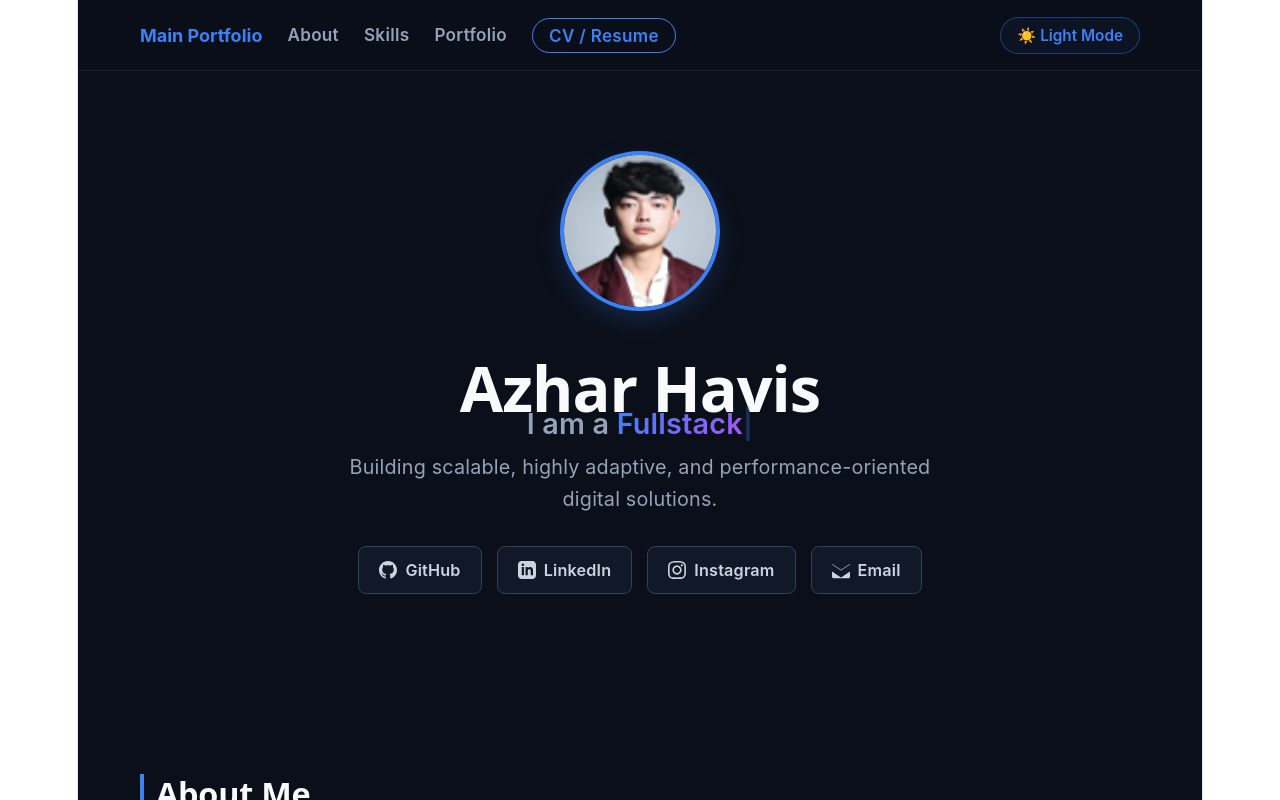
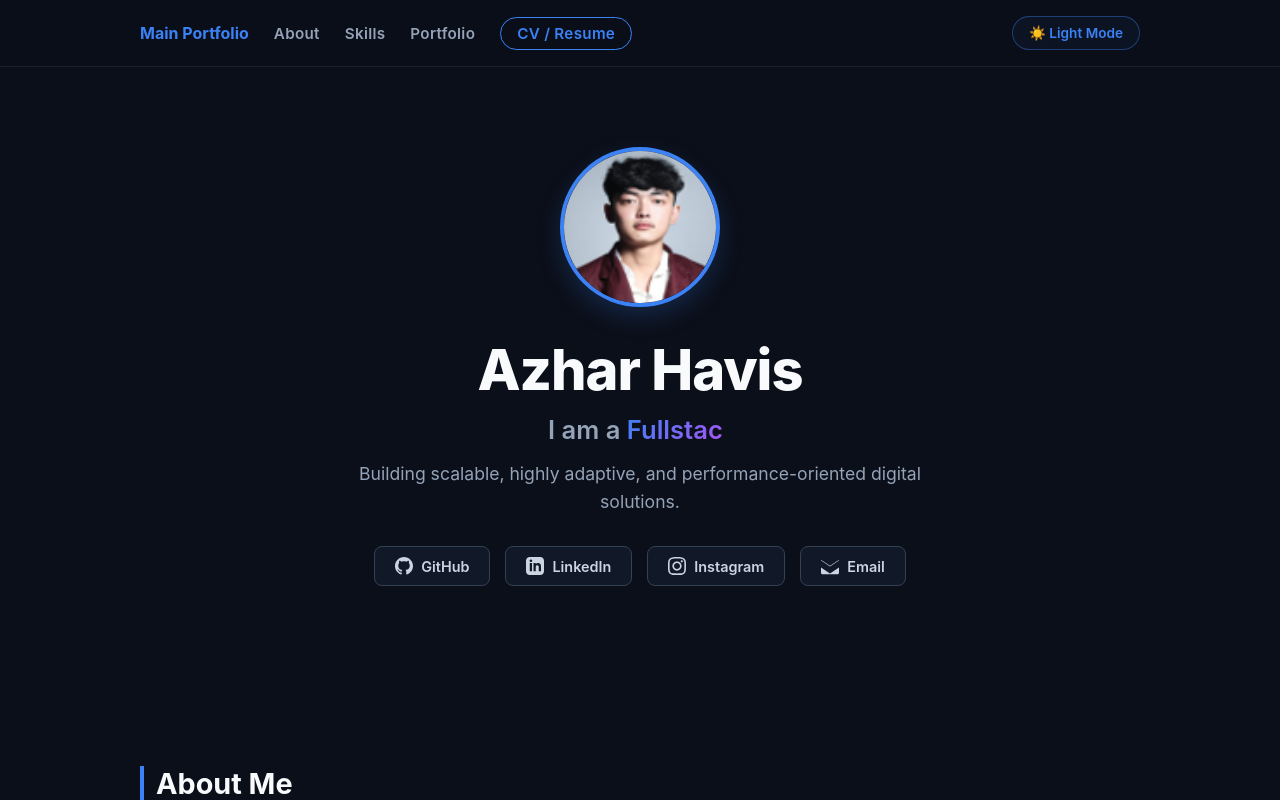
Before and after one commit to ajuy666/web-profil, a React (Vite) app: page / in a window 1280 px wide. Shown: the top 800 px of the page. Built offline with nearby package versions, Linux system fonts and the light colour scheme.

Commit message:
Fix - Hardcoded background color in index.html to banish white side margins

```diff
--- a/index.html
+++ b/index.html
@@ -1,13 +1,15 @@
 <!doctype html>
-<html lang="en">
+<html lang="en" style="margin: 0; padding: 0; width: 100%; background-color: #0b0f19;">
   <head>
     <meta charset="UTF-8" />
     <link rel="icon" type="image/svg+xml" href="/favicon.svg" />
-    <meta name="viewport" content="width=device-width, initial-scale=1.0" />
+    <!-- Mengunci viewport agar pas di layar HP tanpa margin palsu -->
+    <meta name="viewport" content="width=device-width, initial-scale=1.0, maximum-scale=1.0, user-scalable=no" />
     <title>web-profil</title>
   </head>
-  <body>
-    <div id="root"></div>
+  <!-- Menambahkan style margin, padding, dan background-color dasar gelap -->
+  <body style="margin: 0; padding: 0; width: 100%; background-color: #0b0f19;">
+    <div id="root" style="margin: 0; padding: 0; width: 100%;"></div>
     <script type="module" src="/src/main.jsx"></script>
   </body>
 </html>
--- a/src/index.css
+++ b/src/index.css
@@ -1,111 +1,8 @@
-:root {
-  --text: #6b6375;
-  --text-h: #08060d;
-  --bg: #fff;
-  --border: #e5e4e7;
-  --code-bg: #f4f3ec;
-  --accent: #aa3bff;
-  --accent-bg: rgba(170, 59, 255, 0.1);
-  --accent-border: rgba(170, 59, 255, 0.5);
-  --social-bg: rgba(244, 243, 236, 0.5);
-  --shadow:
-    rgba(0, 0, 0, 0.1) 0 10px 15px -3px, rgba(0, 0, 0, 0.05) 0 4px 6px -2px;
-
-  --sans: system-ui, 'Segoe UI', Roboto, sans-serif;
-  --heading: system-ui, 'Segoe UI', Roboto, sans-serif;
-  --mono: ui-monospace, Consolas, monospace;
-
-  font: 18px/145% var(--sans);
-  letter-spacing: 0.18px;
-  color-scheme: light dark;
-  color: var(--text);
-  background: var(--bg);
-  font-synthesis: none;
-  text-rendering: optimizeLegibility;
-  -webkit-font-smoothing: antialiased;
-  -moz-osx-font-smoothing: grayscale;
-
-  @media (max-width: 1024px) {
-    font-size: 16px;
-  }
+html, body, #root {
+  width: 100% !important;
+  min-height: 100vh !important;
+  margin: 0 !important;
+  padding: 0 !important;
+  background-color: #0b0f19; /* Menyamakan warna dasar dasar agar tidak putih kaku */
+  overflow-x: hidden;
 }
-
-@media (prefers-color-scheme: dark) {
-  :root {
-    --text: #9ca3af;
-    --text-h: #f3f4f6;
-    --bg: #16171d;
-    --border: #2e303a;
-    --code-bg: #1f2028;
-    --accent: #c084fc;
-    --accent-bg: rgba(192, 132, 252, 0.15);
-    --accent-border: rgba(192, 132, 252, 0.5);
-    --social-bg: rgba(47, 48, 58, 0.5);
-    --shadow:
-      rgba(0, 0, 0, 0.4) 0 10px 15px -3px, rgba(0, 0, 0, 0.25) 0 4px 6px -2px;
-  }
-
-  #social .button-icon {
-    filter: invert(1) brightness(2);
-  }
-}
-
-body {
-  margin: 0;
-}
-
-#root {
-  width: 1126px;
-  max-width: 100%;
-  margin: 0 auto;
-  text-align: center;
-  border-inline: 1px solid var(--border);
-  min-height: 100svh;
-  display: flex;
-  flex-direction: column;
-  box-sizing: border-box;
-}
-
-h1,
-h2 {
-  font-family: var(--heading);
-  font-weight: 500;
-  color: var(--text-h);
-}
-
-h1 {
-  font-size: 56px;
-  letter-spacing: -1.68px;
-  margin: 32px 0;
-  @media (max-width: 1024px) {
-    font-size: 36px;
-    margin: 20px 0;
-  }
-}
-h2 {
-  font-size: 24px;
-  line-height: 118%;
-  letter-spacing: -0.24px;
-  margin: 0 0 8px;
-  @media (max-width: 1024px) {
-    font-size: 20px;
-  }
-}
-p {
-  margin: 0;
-}
-
-code,
-.counter {
-  font-family: var(--mono);
-  display: inline-flex;
-  border-radius: 4px;
-  color: var(--text-h);
-}
-
-code {
-  font-size: 15px;
-  line-height: 135%;
-  padding: 4px 8px;
-  background: var(--code-bg);
-}
```
